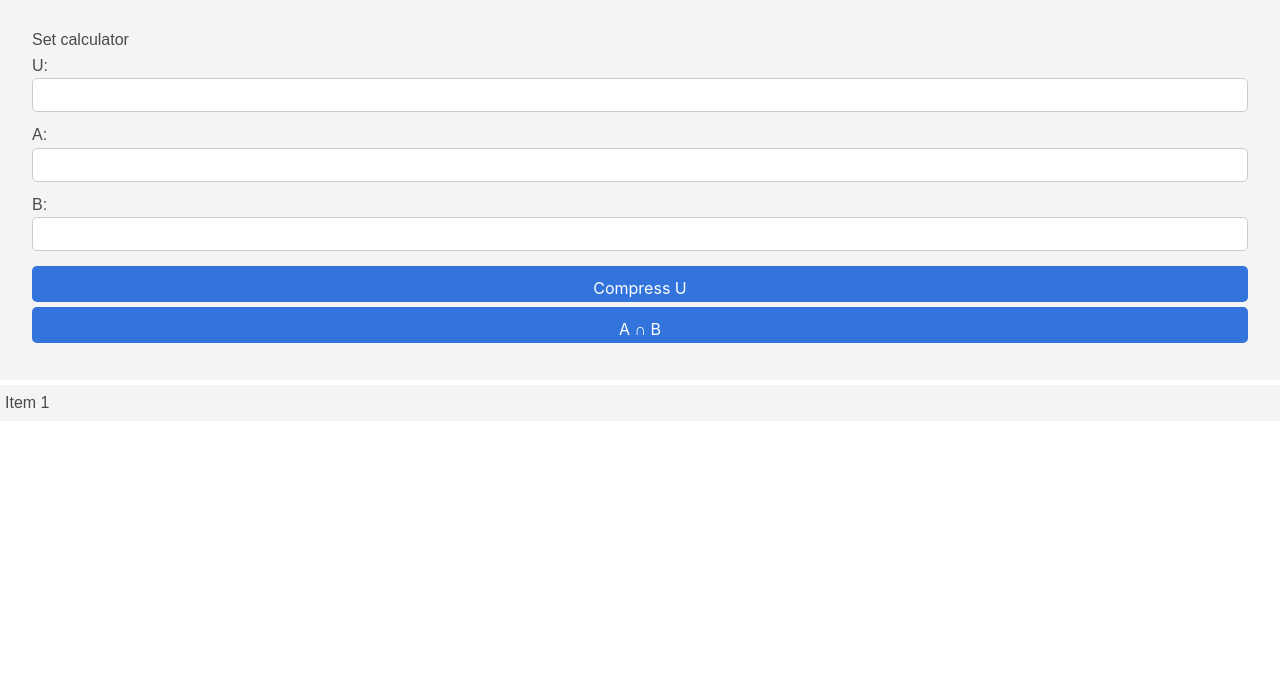
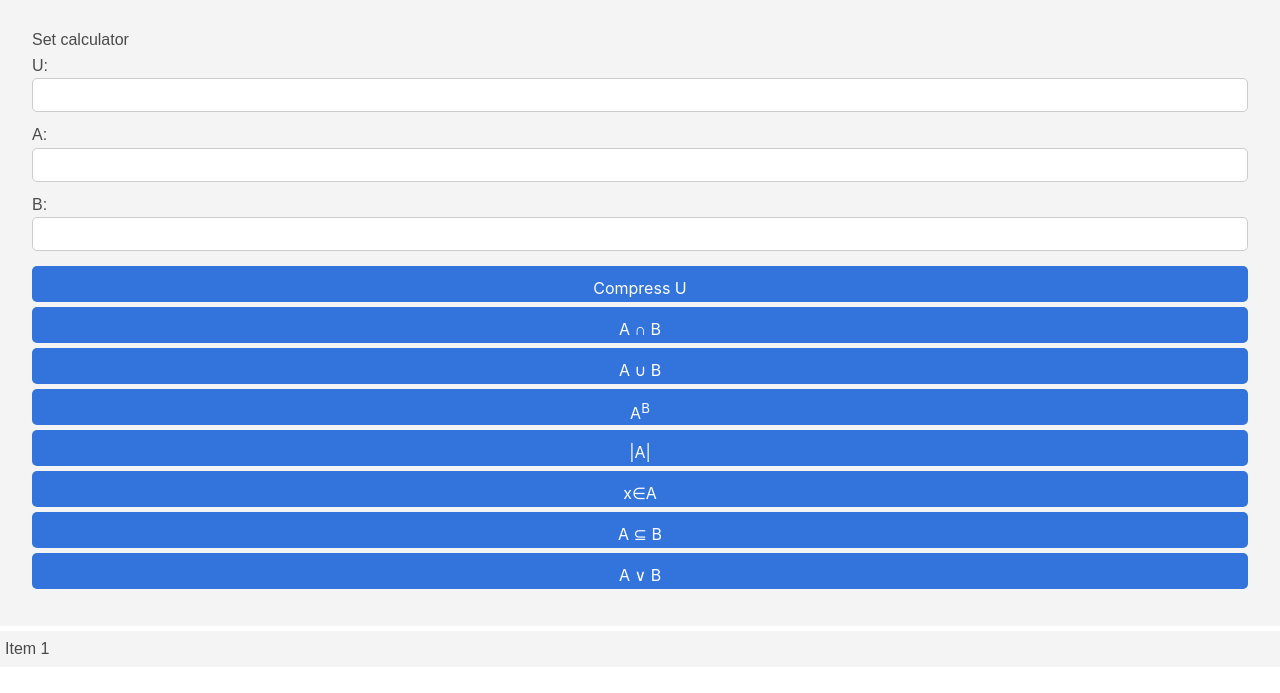
Before and after one commit to perkynades/disk_matte_calculator, a website with bundled scripts: page index.html in a window 1280 px wide. Shown: the part 91-784 px from the top of the page. Built offline with nearby package versions, Linux system fonts and the light colour scheme.

Commit message:
Added new buttons

```diff
--- a/index.html
+++ b/index.html
@@ -30,8 +30,13 @@
                     <input type="text" id="input_b" />
                 </div>
                 <button class="button is-link" id="compress_u">Compress U</button>
-                <button class="button is-link" id="a_union_b">A ∩ B</button>
-
+                <button class="button is-link" id="a_intersection_b">A ∩ B</button>
+                <button class="button is-link" id="a_union_b">A ∪ B	</button>
+                <button class="button is-link" id="complement"><p>A<sup>B</sup></p></button>
+                <button class="button is-link" id="cardinality">|A|</button>
+                <button class="button is-link" id="isAnElementInSet">x∈A</button>
+                <button class="button is-link" id="isSubset">A ⊆ B</button>
+                <button class="button is-link" id="disjunct">A ∨ B</button>
             </form>
 
             <ul id="answers"></ul>
@@ -40,4 +45,5 @@
                 <li class="item">Item 1</li>
             </ul>
         </section>
+        <script type="module" src="main.js"></script>
 </html>
```
